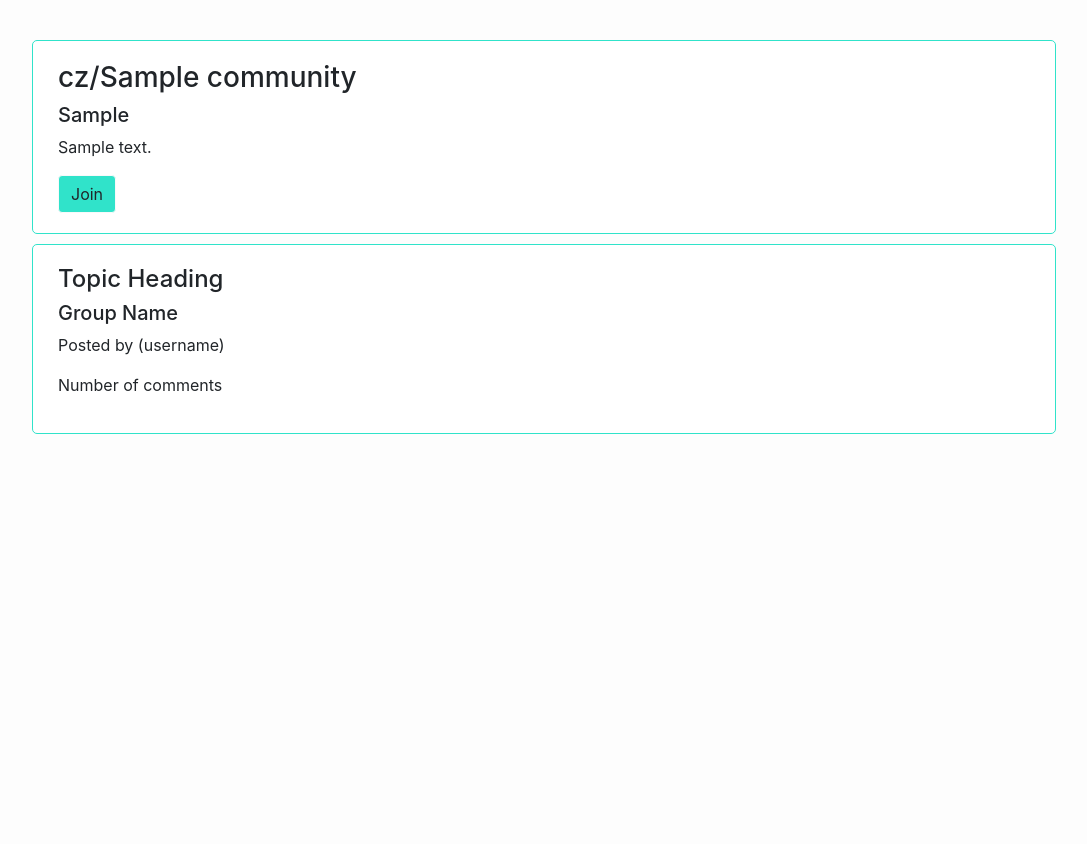
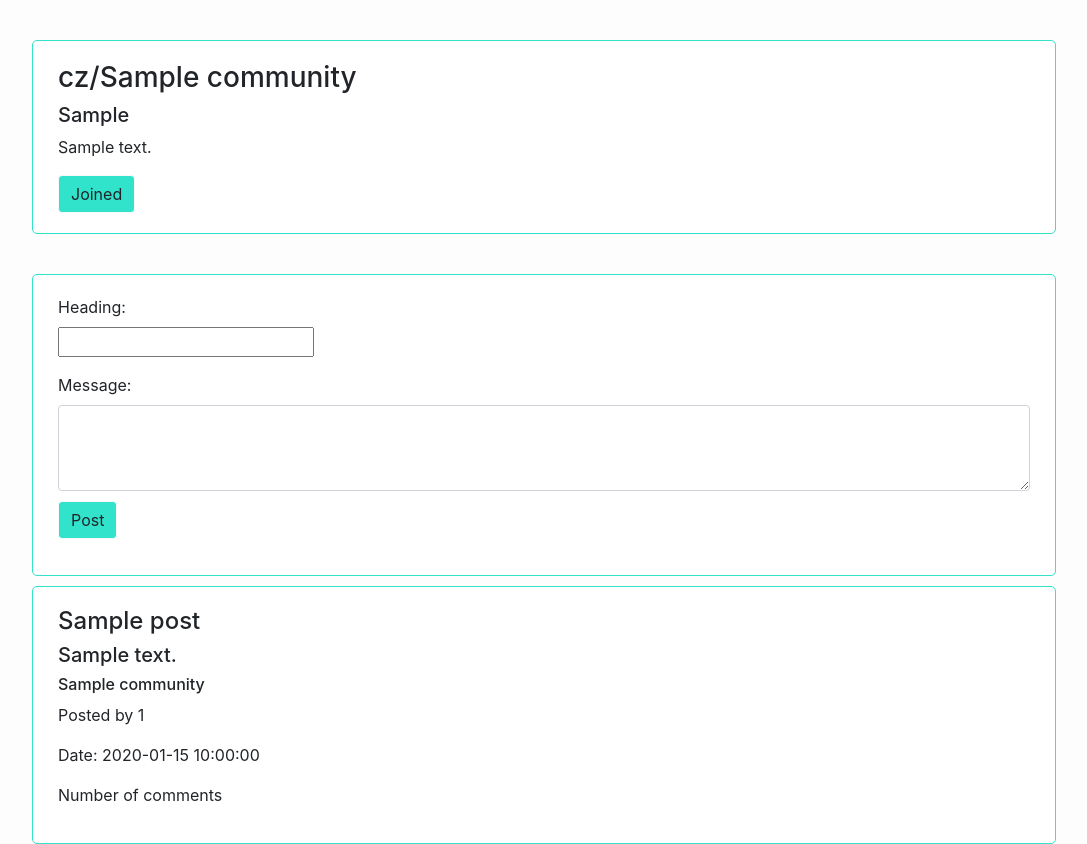
Before and after one commit to cerisilv123/communitiez, a Flask app: a page that uses website/templates/community_page.html in a window 1280 px wide. Shown: the part 68-912 px from the top of the page, without its empty margins (96-1183 px from the left). Before the commit the page ends 502 px from the top, so only its background shows below. Run offline with Flask 2, Linux system fonts and the light colour scheme; a user stored in the database is signed in; tables that the repository leaves empty hold one stand-in row (values such as "Sample post").

Commit message:
Wrote code to allow user to post to a community page in the community_page view

```diff
--- a/website/static/css/styles.css
+++ b/website/static/css/styles.css
@@ -99,6 +99,10 @@ h1 {
     padding: 10px 15px 2.5px 15px;
 }
 
+.create-form-btn-community-page {
+    margin-top: 10px;
+}
+
 /* search_comunitiez page */
 
 .search-bar-box, .search-bar-btn {
--- a/website/templates/community_page.html
+++ b/website/templates/community_page.html
@@ -32,21 +32,59 @@
 
 <!-- Community Page Content -->
 <div class="community-page-about-box container-fluid">
-    <form action="#" class="community-page-form">
+    <form action="#" method="post" class="community-page-form">
         <h3 class="community-page-heading">cz/{{community_name}}</h3>
         <h5>{{community_category}}</h5>
         <p>{{community_about}}</p>
-        <button type="submit" class="btn btn-light community-page-join-btn">Join</button>
+        <input type="hidden" id="hiddenCommunityPageForm" name="hiddenCommunityPageForm" value="joinCommunity">
+        <button type="submit" class="btn btn-light community-page-join-btn" value="{community_name}">
+          {% if is_member == True %}
+             Joined
+          {% else %}
+             Join
+          {% endif %}
+        </button>
     </form>
 </div>
 
-<div class="community-page-post container-fluid">
-    <div class="community-page-post-content">
-        <h4>Topic Heading</h4>
-        <h5>Group Name</h5>
-        <p>Posted by (username)</p>
-        <p>Number of comments</p>
+<!-- Community Page - Post a message -->
+<div class="community-page-about-box container-fluid">
+  <form action="#" method="post" class="community-page-form">
+    <div class="form-group">
+      <label for="communityPagePostMessageHeading">Heading:</label>
+      <div class="row">
+        <div class="col-lg-12 create-form-box">
+        <input type="text" id="communityPagePostMessageHeading" name="communityPagePostMessageHeading"><br>
+      </div>
     </div>
+    </div>
+    <div class="form-group">
+      <label for="communityPagePostMessage">Message:</label>
+      <div class="row">
+      <div class="col-lg-12 create-form-box">
+        <textarea class="form-control create-form-box-content" id="communityPagePostMessage" name="communityPagePostMessage" rows="3"></textarea>
+      </div>
+      <div class="col-lg-12 create-form-btn create-form-btn-community-page">
+        <input type="hidden" id="hiddenCommunityPageForm" name="hiddenCommunityPageForm" value="postMessage">
+        <button type="submit" class="btn btn-light btn-search" value ="communityPagePostMessage">Post</button>
+      </div>
+      </div>
+    </div>
+  </form>
 </div>
 
+<!-- Community Page - Posts -->
+{% for posts in community_posts %}
+      <div class="community-page-post container-fluid">
+          <div class="community-page-post-content">
+              <h4>{{posts["heading"]}}</h4>
+              <h5>{{posts["text"]}}</h5>
+              <h6>{{community_name}}</h6>
+              <p>Posted by {{posts["user_id"]}}</p>
+              <p>Date: {{posts["date"]}}</p>
+              <p>Number of comments</p>
+          </div>
+      </div>
+{% endfor %}
+
 {% endblock %}
--- a/website/views.py
+++ b/website/views.py
@@ -1,6 +1,6 @@
 from flask import Blueprint, render_template, flash, redirect, url_for, request
 from flask_login import login_required, current_user
-from .models import User, Community
+from .models import User, Community, Usercommunity, Post
 from . import db
 
 view = Blueprint('view', __name__)
@@ -118,15 +118,47 @@ def create_community():
     else:
         return render_template("create_community.html")
 
-@view.route('/community_page/<community_name>')
+@view.route('/community_page/<community_name>', methods=["POST", "GET"])
 @login_required
 def community_page(community_name):
 
+    is_member = False
+    community_details = Community.query.filter_by(name=community_name).first()
+    user_community_details = Usercommunity.query.filter_by(user_id=current_user.id, community_id=community_details.id).first()
+    if user_community_details is not None:
+            is_member = True
+
     if request.method == 'POST':
-        return render_template("community_page.html")
+        if request.form["hiddenCommunityPageForm"] == "postMessage":
+            message = request.form["communityPagePostMessage"]
+            heading = request.form["communityPagePostMessageHeading"]
+            new_community_post = Post(user_id=current_user.id, community_id=community_details.id, text=message, heading=heading)
+            db.session.add(new_community_post)
+            db.session.commit()
+        else:
+            if is_member:
+                db.session.delete(user_community_details)
+                db.session.commit()
+            else:
+                new_user_community = Usercommunity(user_id=current_user.id, community_id=community_details.id)
+                db.session.add(new_user_community)
+                db.session.commit()
+        return redirect(url_for("view.community_page", community_name=community_name))
     else:
-        community_details = Community.query.filter_by(name=community_name).first()
         community_about = community_details.about
         community_category = community_details.category
 
-        return render_template("community_page.html", community_name=community_name, community_about=community_about, community_category=community_category)
+        community_post_details = Post.query.filter_by(community_id=community_details.id)
+        community_posts = []
+        for post in community_post_details:
+            community_post = {
+                "heading":post.heading,
+                "text":post.text,
+                "date":post.date,
+                "user_id":post.user_id
+            }
+            community_posts.append(community_post)
+
+        print(community_posts)
+
+        return render_template("community_page.html", community_name=community_name, community_about=community_about, community_category=community_category, is_member=is_member, community_posts=community_posts)
```
